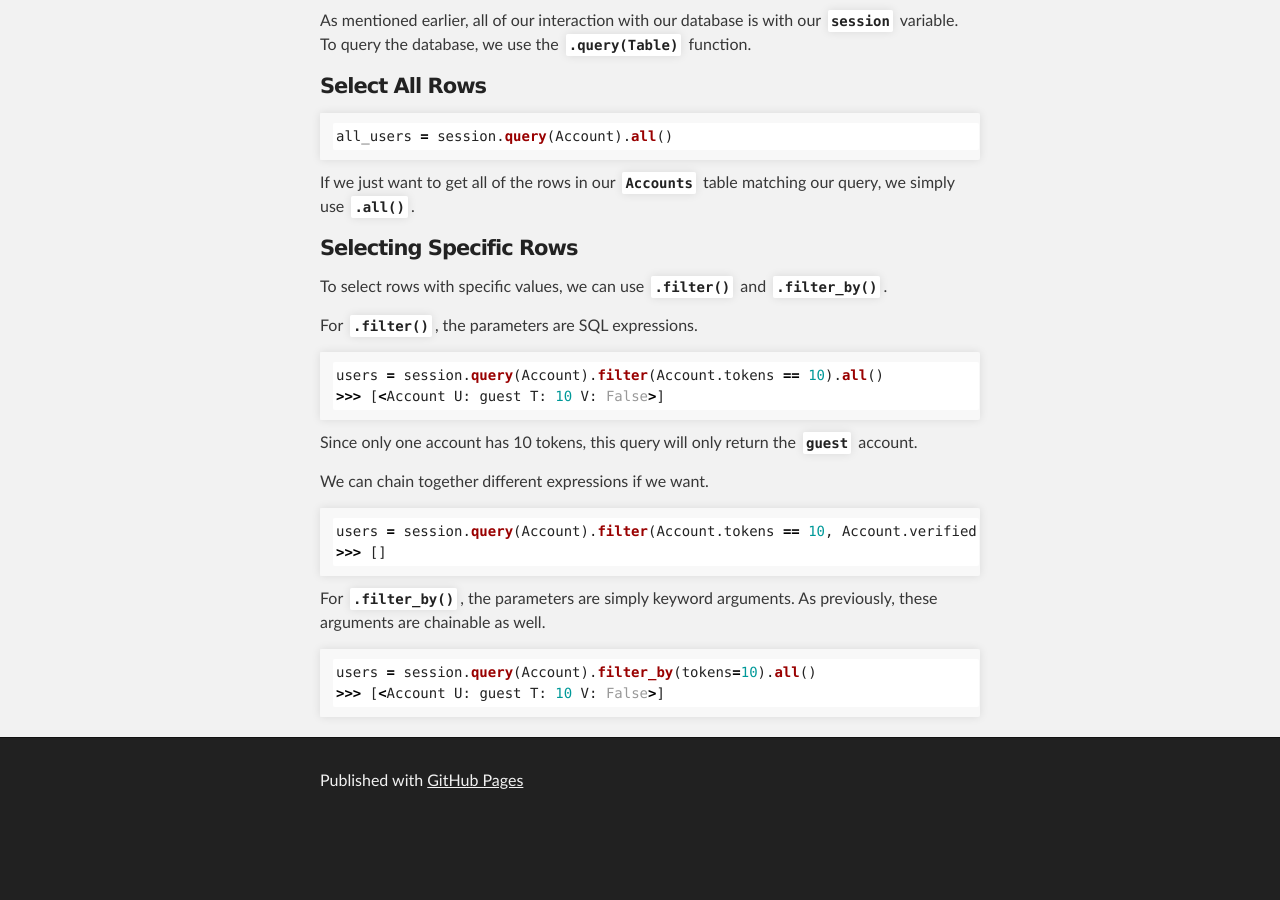
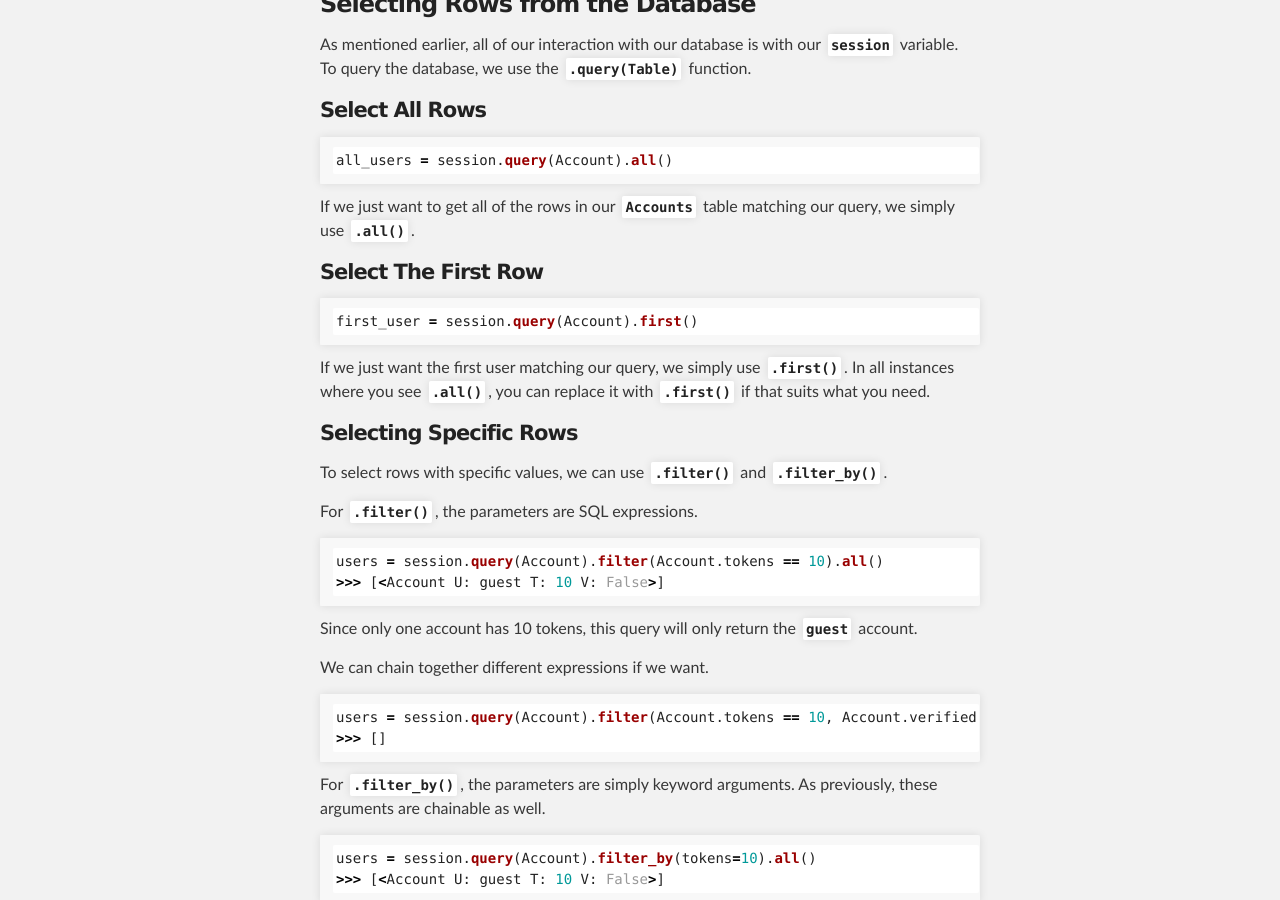
Before and after one commit to pythonforalayman/pythonforalayman.github.io, a Jekyll site: the page built from _posts/2017-03-03-sqlalchemy.markdown, in a window 1280 px wide and 900 px high, scrolled down 6551 px. Built offline with Jekyll 4.4.1, drawn with Linux system fonts in a browser that asks for light colours; comment, search, counter and statistics services are not loaded; before the commit the page ends 7378 px from its top, so only the background shows below that.

Commit message:
filter_by() and first()

````diff
--- a/_posts/2017-03-03-sqlalchemy.markdown
+++ b/_posts/2017-03-03-sqlalchemy.markdown
@@ -263,6 +263,15 @@ all_users = session.query(Account).all()
 
 If we just want to get all of the rows in our **`Accounts`** table matching our query, we simply use **`.all()`**.
 
+#### Select The First Row
+
+```python
+first_user = session.query(Account).first()
+```
+
+If we just want the first user matching our query, we simply use **`.first()`**. In all instances where you see **`.all()`**, you can replace it with **`.first()`** if that suits what you need.
+
+
 
 #### Selecting Specific Rows
 
````
